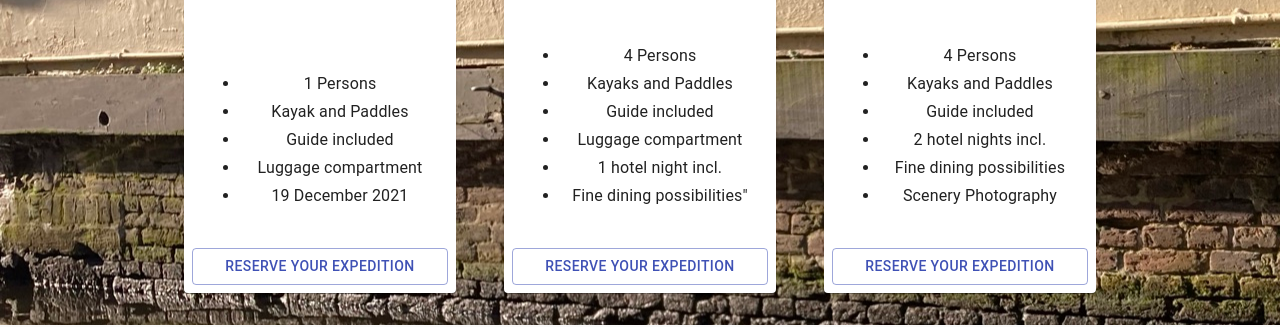
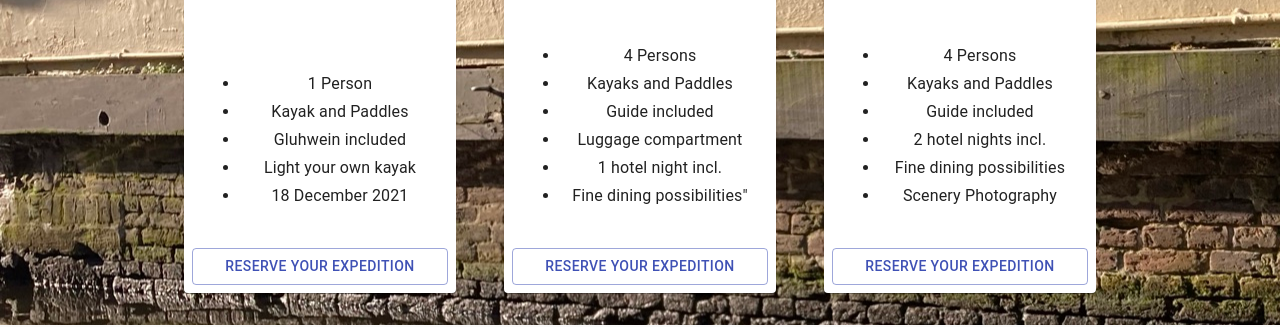
Before and after one commit to devarie/kayakka, a React (Create React App) app: page /Pricing in a window 1280 px wide. Shown: the part 531-858 px from the top of the page. Built offline with nearby package versions, Linux system fonts and the light colour scheme.

Commit message:
gluhwein added

```diff
--- a/src/Pricing.tsx
+++ b/src/Pricing.tsx
@@ -78,12 +78,12 @@ const tiers = [
   {
     title: '3 Hour Full Moon Night Trip',
     price: '30',
-    description: ['1 Persons', 'Kayak and Paddles', 'Guide included',
-    'Luggage compartment', '19 December 2021'],
+    description: ['1 Person', 'Kayak and Paddles', 'Gluhwein included',
+    'Light your own kayak', '18 December 2021'],
     buttonText: 'Reserve your Expedition',
     buttonVariant: 'outlined',
     color: 'inherit',
-    link: 'http://my.setmore.com/bookingpage/231dbc8e-5185-4212-9c8b-f38ea033ed48/services/s10189cb097b516147fb8c75418ba572302a8c856',
+    link: 'https://booking.setmore.com/scheduleappointment/231dbc8e-5185-4212-9c8b-f38ea033ed48/class/026fcb73-3bf3-4482-9732-913044409990',
   },
   // {
   //   title: '2.5 hour daytrip',
```
